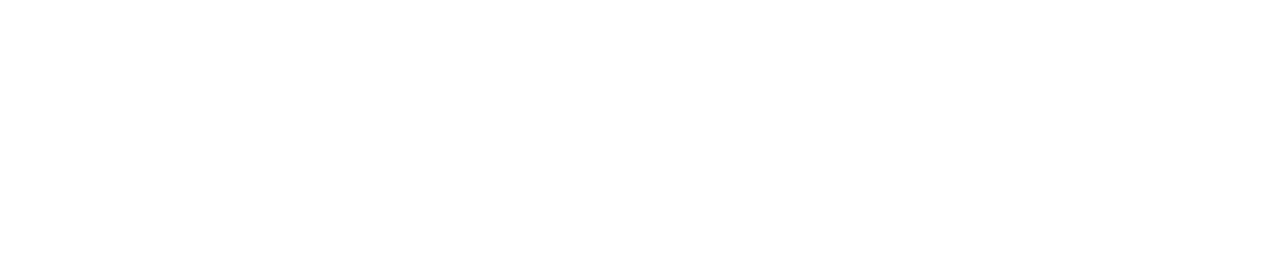
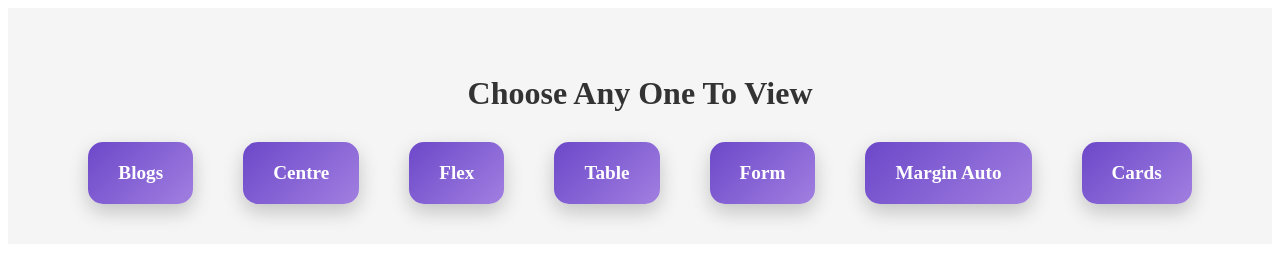
Before and after one commit to antara33/html5-intro, a plain HTML site: page index.html in a window 1280 px wide. Drawn offline with Linux system fonts and the light colour scheme.

Commit message:
updated small things

```diff
--- a/index.html
+++ b/index.html
@@ -1,11 +1,64 @@
 <!DOCTYPE html>
 <html lang="en">
 <head>
-    <meta charset="UTF-8">
-    <meta name="viewport" content="width=device-width, initial-scale=1.0">
-    <title>Something</title>
+<meta charset="UTF-8">
+<meta name="viewport" content="width=device-width, initial-scale=1.0">
+<title>Home Page</title>
+<link rel="stylesheet" href="styles/nav.css">
+<link rel="stylesheet" href="styles/blogs.css">
+<style>
+.choose-section {
+  text-align: center;
+  padding: 40px 20px;
+  background: #f5f5f5;
+}
+
+.choose-section h2 {
+  font-size: 2rem;
+  margin-bottom: 30px;
+  color: #333;
+}
+
+.cards-container {
+  display: flex;
+  flex-wrap: wrap;
+  justify-content: center;
+  gap: 50px;
+}
+
+.card {
+  display: inline-block;
+  text-decoration: none;
+  background: linear-gradient(135deg, #6c48c9, #a17fe0);
+  color: white;
+  padding: 20px 30px;
+  border-radius: 15px;
+  font-size: 1.2rem;
+  font-weight: bold;
+  box-shadow: 0 8px 20px rgba(0,0,0,0.2);
+  transition: transform 0.3s, box-shadow 0.3s;
+}
+
+.card:hover {
+  transform: translateY(-5px);
+  box-shadow: 0 15px 30px rgba(0,0,0,0.3);
+}
+</style>
 </head>
 <body>
 
+<section class="choose-section">
+  <h2>Choose Any One To View</h2>
+  <div class="cards-container">
+    <a href="blogs.html" class="card">Blogs</a>
+    <a href="centre.html" class="card">Centre</a>
+    <a href="flex.html" class="card">Flex</a>
+    <a href="table.html" class="card">Table</a>
+    <a href="form.html" class="card">Form</a>
+    <a href="auto.html" class="card">Margin Auto</a>
+    <a href="card.html" class="card">Cards</a>
+  </div>
+</section>
+
 </body>
 </html>
```
Also changed, not shown: auto.html (+1 -0 lines), banner.html (+1 -0 lines), blogs.html (+1 -0 lines), card.html (+1 -0 lines), centre.html (+1 -0 lines), flex.html (+1 -0 lines), form.html (+1 -0 lines), table.html (+1 -0 lines).
